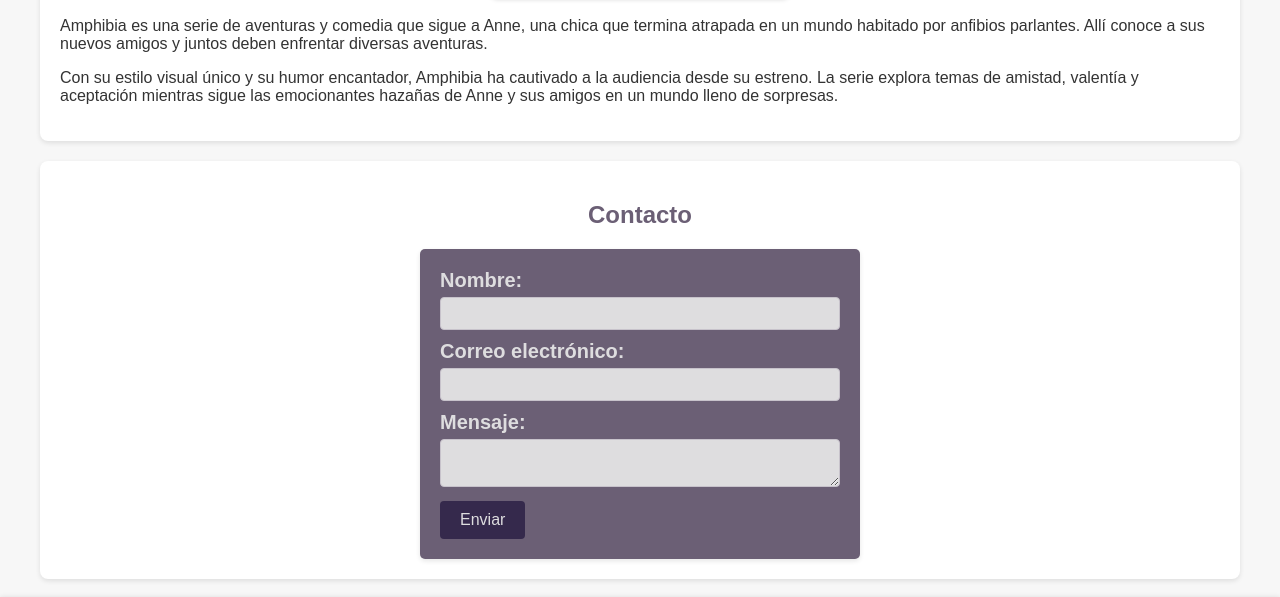
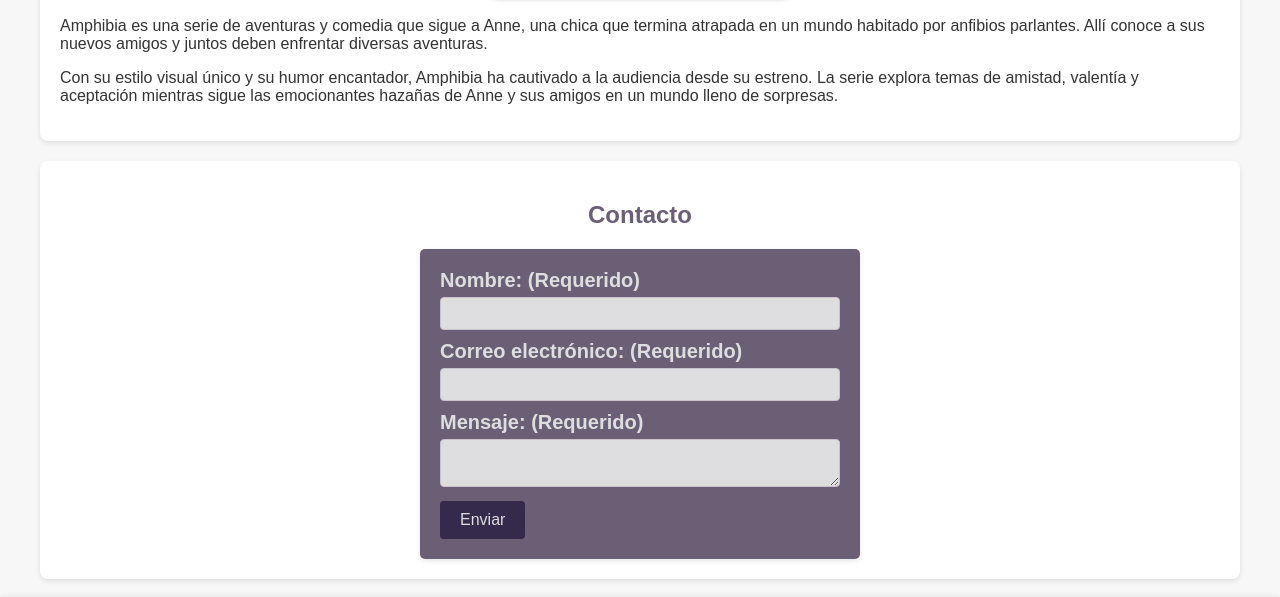
Before and after one commit to CarolinaGomezM/WCAG-implementation, a plain HTML site: page index.html in a window 1280 px wide. Shown: the part 4343-4940 px from the top of the page. Drawn offline with Linux system fonts and the light colour scheme.

Commit message:
Update index.html

```diff
--- a/index.html
+++ b/index.html
@@ -40,12 +40,12 @@
                 <section>
                     <h3>Pucca: El mejor cumpleaños (Subtitulado)</h3>
                     <iframe width="560" height="315" src="https://www.youtube.com/embed/bzX137bfY9c?si=Ff8hLn-crCAFuxx4" frameborder="0"
-                     allowfullscreen title="Capitulo de pucca subtitulado"></iframe>
+                     allowfullscreen title="Capítulo de pucca subtitulado"></iframe>
                 </section>
                 <section>
                     <h3>Pucca: El mejor cumpleaños (Audio descriptivo)</h3>
                     <iframe width="560" height="315" src="https://www.youtube.com/embed/k5WfQeM7aIk?si=SYWd1wkPkYSyGa7r" frameborder="0"
-                    allowfullscreen title="Capitulo de pucca con audio descriptivo"></iframe>
+                    allowfullscreen title="Capítulo de pucca con audio descriptivo"></iframe>
                 </section>
 
                <p>Si te ha gustado ese fragmento de capitulo de Pucca puedes encontrar los <a href="https://www.primevideo.com/-/es/detail/Pucca/0P0Y25FZQ22FDLIOYGVXQZO0QA">capitulos completos de Pucca en Prime Video</a></p>
@@ -134,13 +134,13 @@
         <section id="contacto">
             <h2>Contacto</h2>
             <form>
-                <label for="nombre">Nombre:</label>
+                <label for="nombre">Nombre: (Requerido)</label>
                 <input type="text" id="nombre" name="nombre" required aria-required="true">
 
-                <label for="email">Correo electrónico:</label>
+                <label for="email">Correo electrónico: (Requerido)</label>
                 <input type="email" id="email" name="email" required aria-required="true">
 
-                <label for="mensaje">Mensaje:</label>
+                <label for="mensaje">Mensaje: (Requerido)</label>
                 <textarea id="mensaje" name="mensaje" required aria-required="true"></textarea>
 
                 <button type="submit" id="btn">Enviar</button>
```
